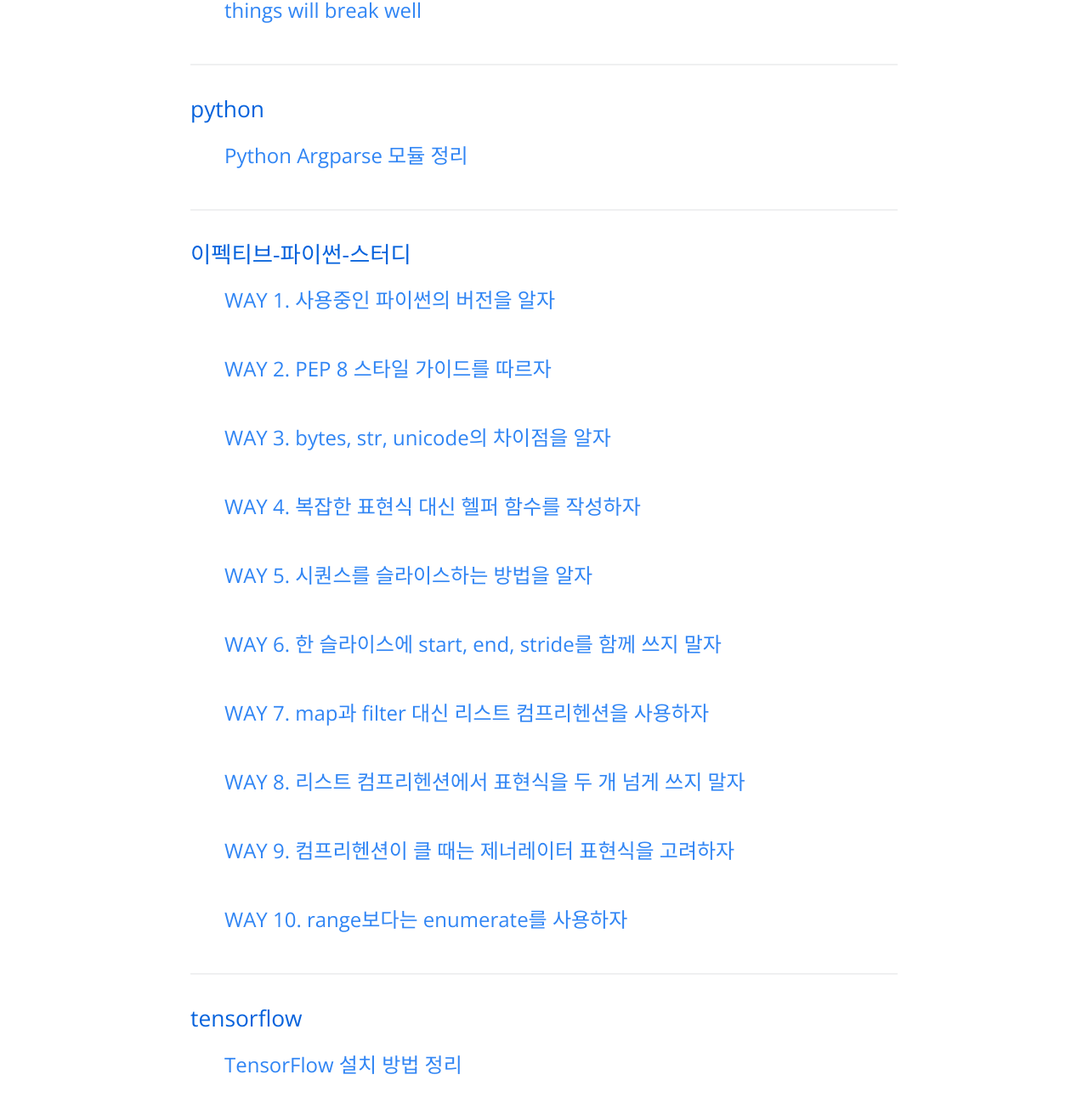
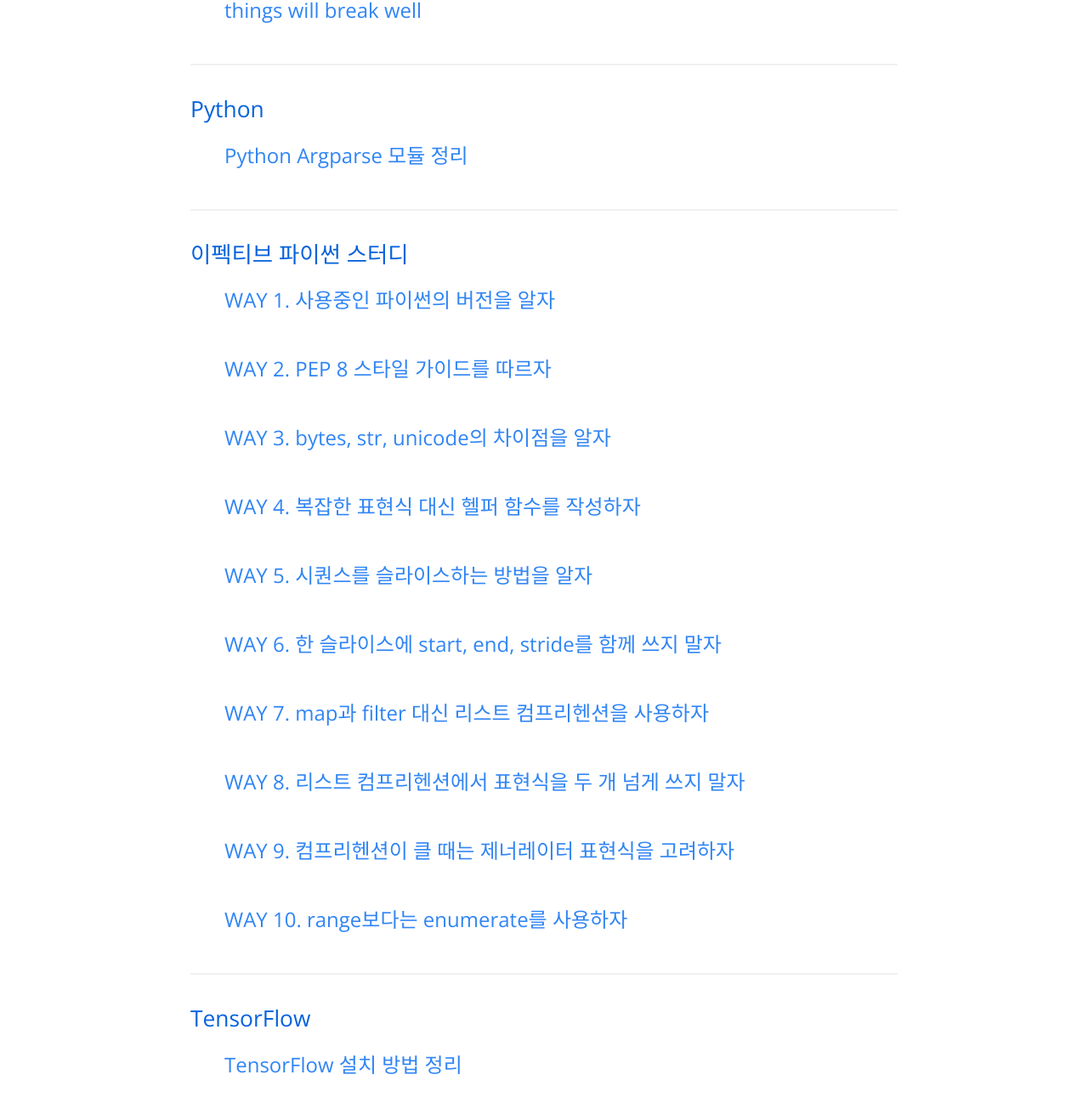
Before and after one commit to hcnoh/hcnoh.github.io, a Jekyll site: the page built from category.md, in a window 1280 px wide. Shown: the part 723-2021 px from the top of the page at 85% size. Built offline with Jekyll 4.4.1, drawn with Linux system fonts in a browser that asks for light colours.

Commit message:
Update category.html

```diff
--- a/_layouts/category.html
+++ b/_layouts/category.html
@@ -5,7 +5,7 @@
 {% for tag in site.categories %}
   <h2>
     <!--<span class="tag-title" id="{{ tag[0] | slugify }}">{{ tag[0] | capitalize }}</span>-->
-    <span class="tag-title" id="{{ tag[0] | slugify }}">{{ tag[0] | slugify }}</span>
+    <span class="tag-title" id="{{ tag[0] | slugify }}">{{ tag[0] | none }}</span>
   </h2>
   <ul class="post-list">
     {% assign pages_list = tag[1] %}
```
